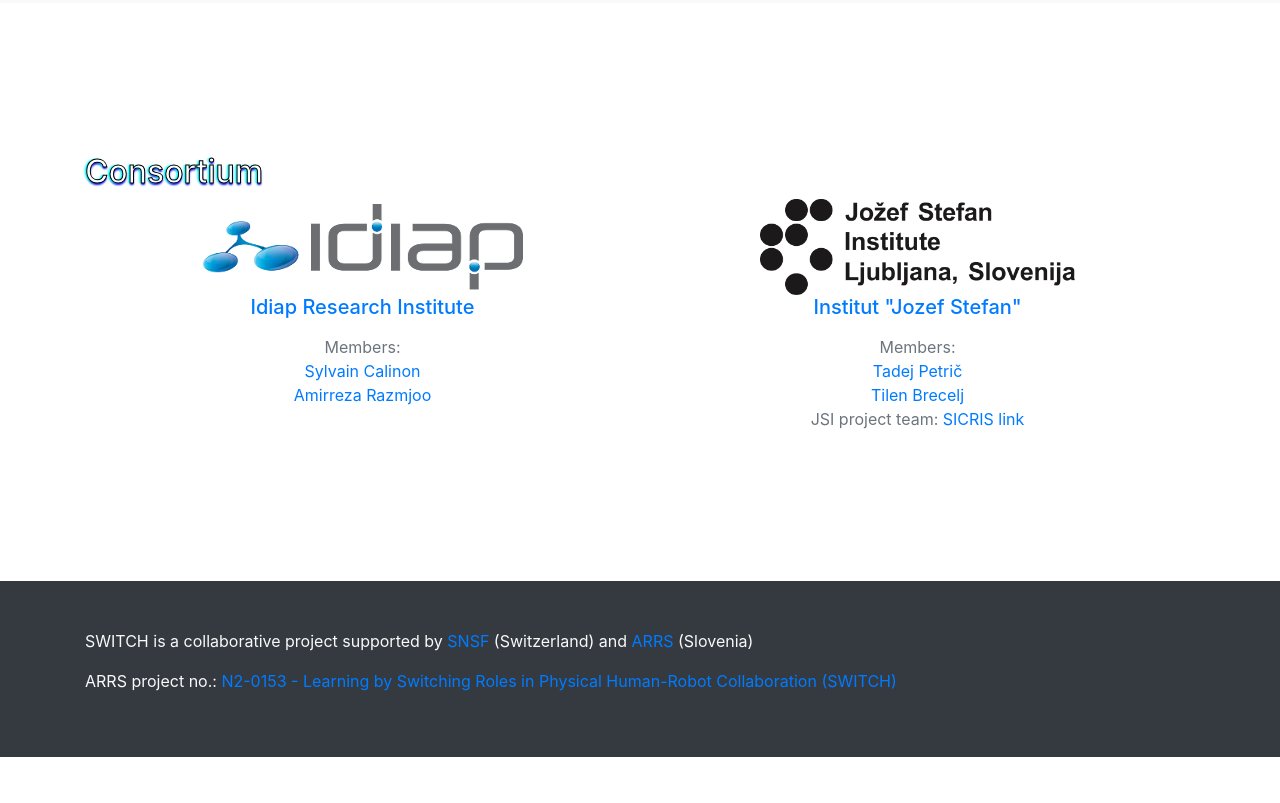
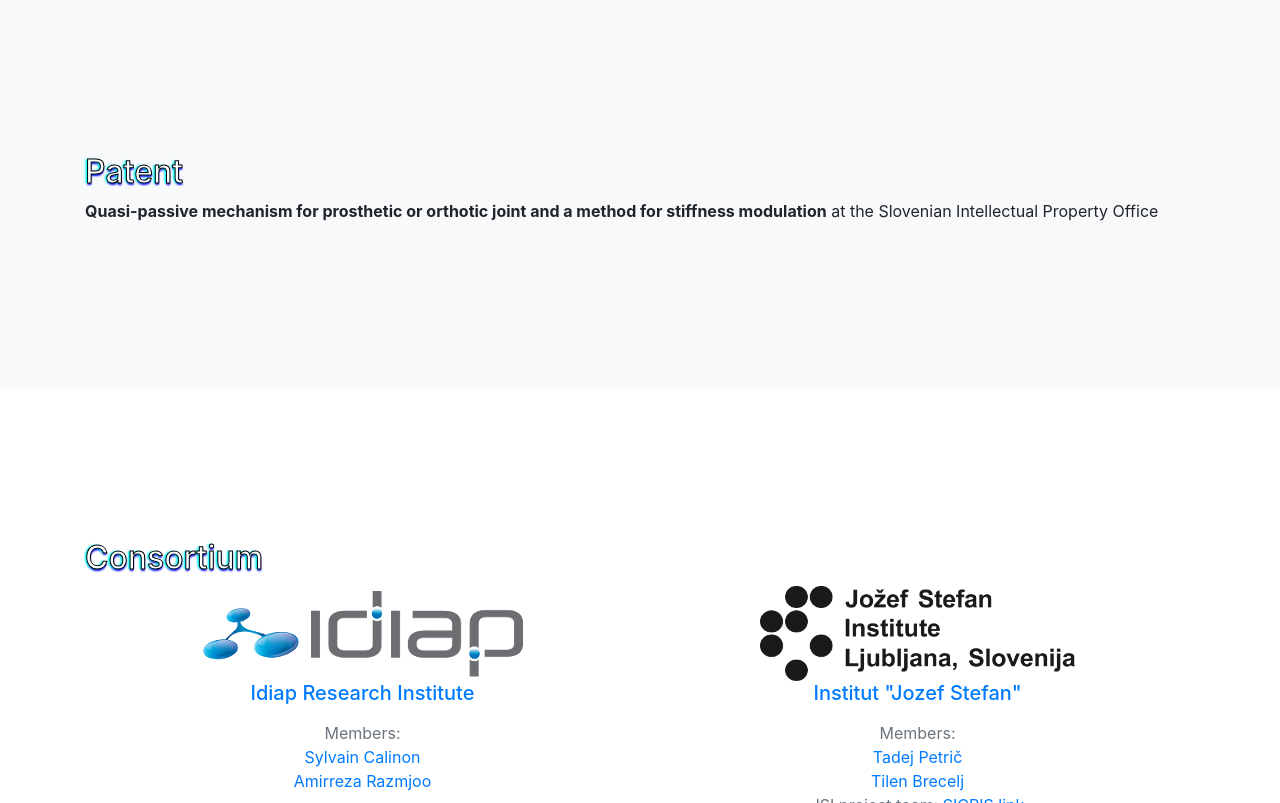
Before and after one commit to switch-project/switch-project.github.io, a website with bundled scripts: page index.htm in a window 1280 px wide. Shown: the part 3575-4378 px from the top of the page. Before the commit the page ends 4332 px from the top, so only its background shows below. Built offline with nearby package versions, Linux system fonts and the light colour scheme.

Commit message:
Update index.htm
patent

```diff
--- a/index.htm
+++ b/index.htm
@@ -104,6 +104,14 @@
 <p><b>Best Research Paper Award</b> at the RAAD 2021 conference for the paper Angular Dependency of the Zero Moment Point. <a href="http://cobotat.ijs.si/news/we-won-the-best-research-paper-award-at-raad-2021/">Link</a></p>
 </section>
 
+<section id="patent" class="bg-light">
+<div class="container">
+<div class="row">
+<div class="col-lg-12 mx-auto">
+<h2>Patent</h2>
+<p><b>Quasi-passive mechanism for prosthetic or orthotic joint and a method for stiffness modulation</b> at the Slovenian Intellectual Property Office</p>
+</section>
+
 <section id="consortium">
 <div class="container">
 <div class="row">
```
